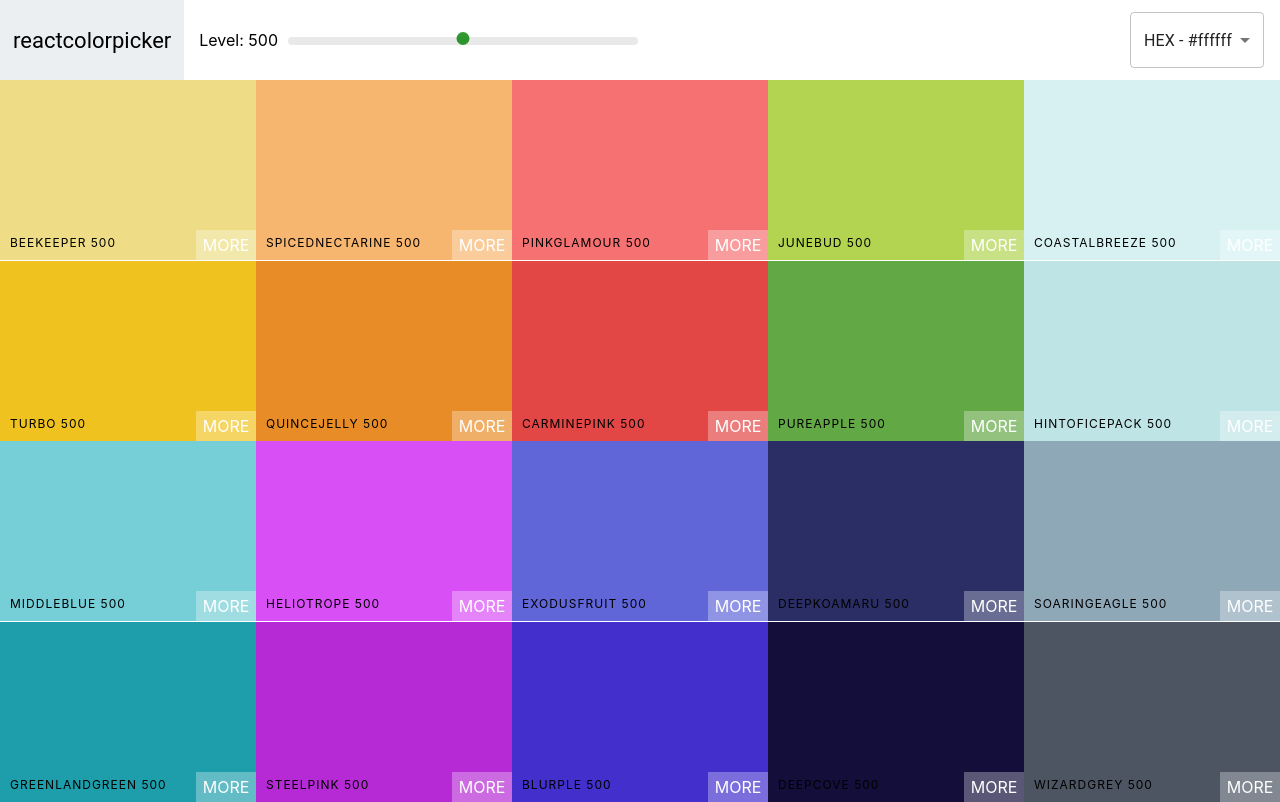
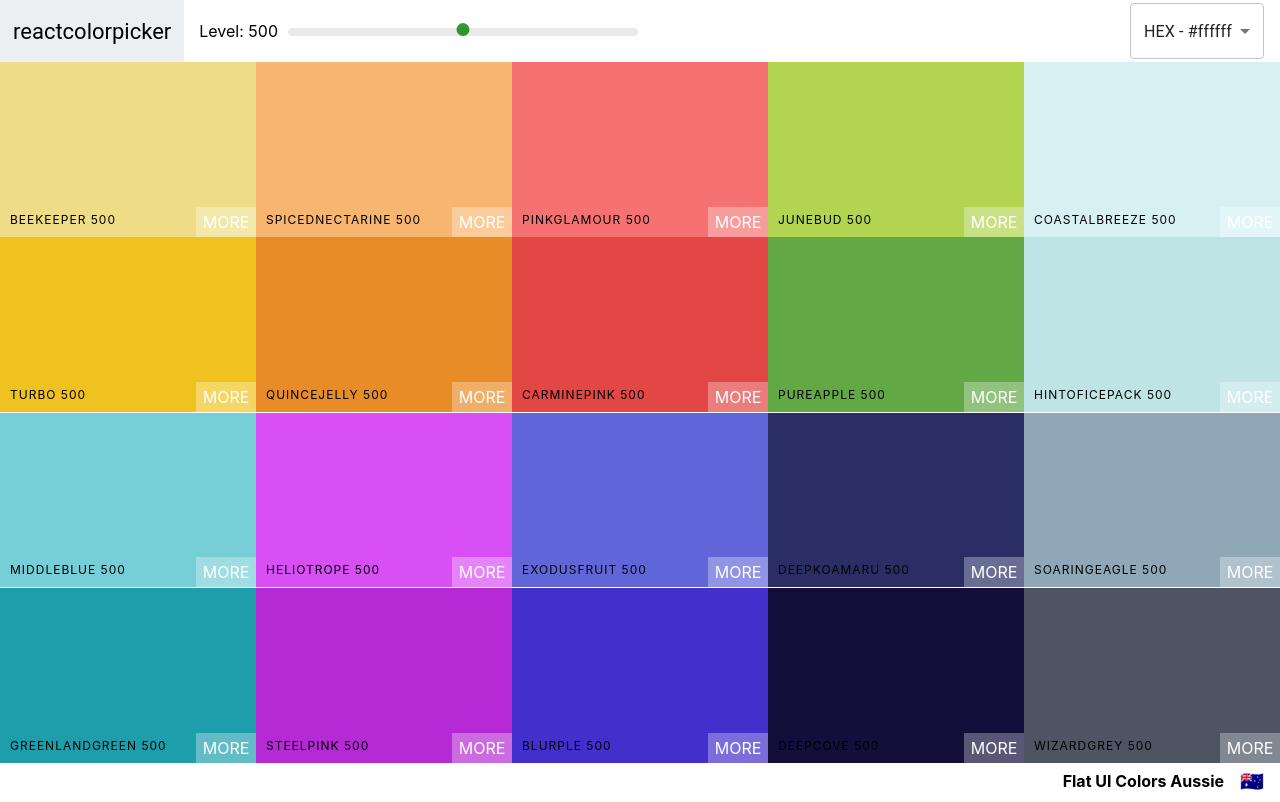
Before and after one commit to elciosato/react-colors-palette, a React (Create React App) app: page / in a window 1280 px wide. Built offline with nearby package versions, Linux system fonts and the light colour scheme.

Commit message:
Add palette footer

```diff
--- a/src/Navbar.css
+++ b/src/Navbar.css
@@ -2,7 +2,7 @@
   display: flex;
   align-items: center;
   justify-content: flex-start;
-  height: 10vh;
+  height: 8vh;
 }
 
 .Navbar-logo {
--- a/src/Palette.css
+++ b/src/Palette.css
@@ -1,7 +1,23 @@
 .Palette {
   height: 100vh;
+  display: flex;
+  flex-direction: column;
 }
 
 .Palette-colors {
   height: 90%;
 }
+
+.Palette-footer {
+  background-color: white;
+  height: 5vh;
+  display: flex;
+  justify-content: flex-end;
+  align-items: center;
+  font-weight: bold;
+}
+
+.Palette-emoji {
+  font-size: 1.2rem;
+  margin: 0 1rem;
+}
--- a/src/Palette.js
+++ b/src/Palette.js
@@ -26,7 +26,7 @@ export default class Palette extends Component {
     const colorBoxes = this.props.palette.colors[this.state.level].map(
       (color) => (
         <ColorBox
-          key={color.hex}
+          key={color.id}
           background={color[this.state.format]}
           name={color.name}
         />
@@ -41,12 +41,11 @@ export default class Palette extends Component {
           onChangeLevel={this.changeLevelHandler}
           onChangeFormat={this.changeFormatHandler}
         />
-        {/* Navbar goes here */}
-        <div className="Palette-colors">
-          {/* Bunch of color boxes */}
-          {colorBoxes}
-        </div>
-        {/* footer eventually */}
+        <div className="Palette-colors">{colorBoxes}</div>
+        <footer className="Palette-footer">
+          {this.props.palette.paletteName}
+          <span className="Palette-emoji">{this.props.palette.emoji}</span>
+        </footer>
       </div>
     );
   }
```
